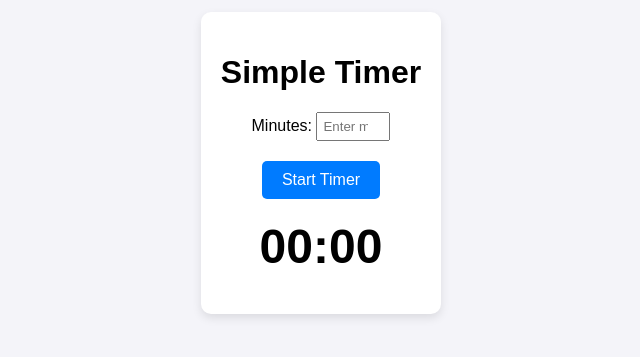
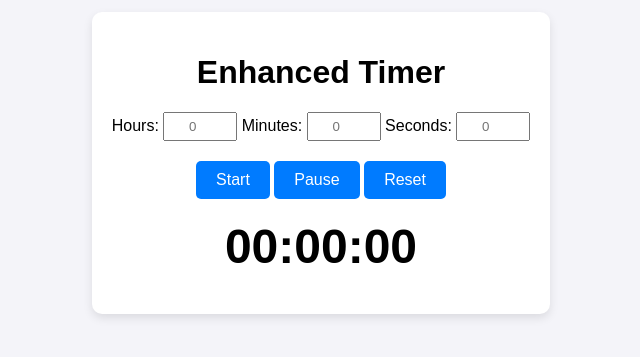
Before and after one commit to dolcestudy/simple-timer, a plain HTML site: page index.html in a window 1280 px wide. Shown: the part 237-594 px from the top of the page, without its empty margins (319-959 px from the left). Drawn offline with Linux system fonts and the light colour scheme.

Commit message:
Update index.html
Add hour, second
Add pause function

```diff
--- a/index.html
+++ b/index.html
@@ -3,19 +3,25 @@
 <head>
   <meta charset="UTF-8">
   <meta name="viewport" content="width=device-width, initial-scale=1.0">
-  <title>Simple Timer</title>
+  <title>Enhanced Timer</title>
   <link rel="stylesheet" href="styles.css">
 </head>
 <body>
   <div class="timer-container">
-    <h1>Simple Timer</h1>
+    <h1>Enhanced Timer</h1>
     <div class="input-group">
+      <label for="hours">Hours:</label>
+      <input type="number" id="hours" min="0" placeholder="0">
       <label for="minutes">Minutes:</label>
-      <input type="number" id="minutes" min="0" max="60" placeholder="Enter minutes">
+      <input type="number" id="minutes" min="0" placeholder="0">
+      <label for="seconds">Seconds:</label>
+      <input type="number" id="seconds" min="0" placeholder="0">
     </div>
-    <button id="start-button">Start Timer</button>
+    <button id="start-button">Start</button>
+    <button id="pause-button" disabled>Pause</button>
+    <button id="reset-button" disabled>Reset</button>
     <div class="timer-display">
-      <h2 id="timer">00:00</h2>
+      <h2 id="timer">00:00:00</h2>
     </div>
   </div>
   <script src="script.js"></script>
```
